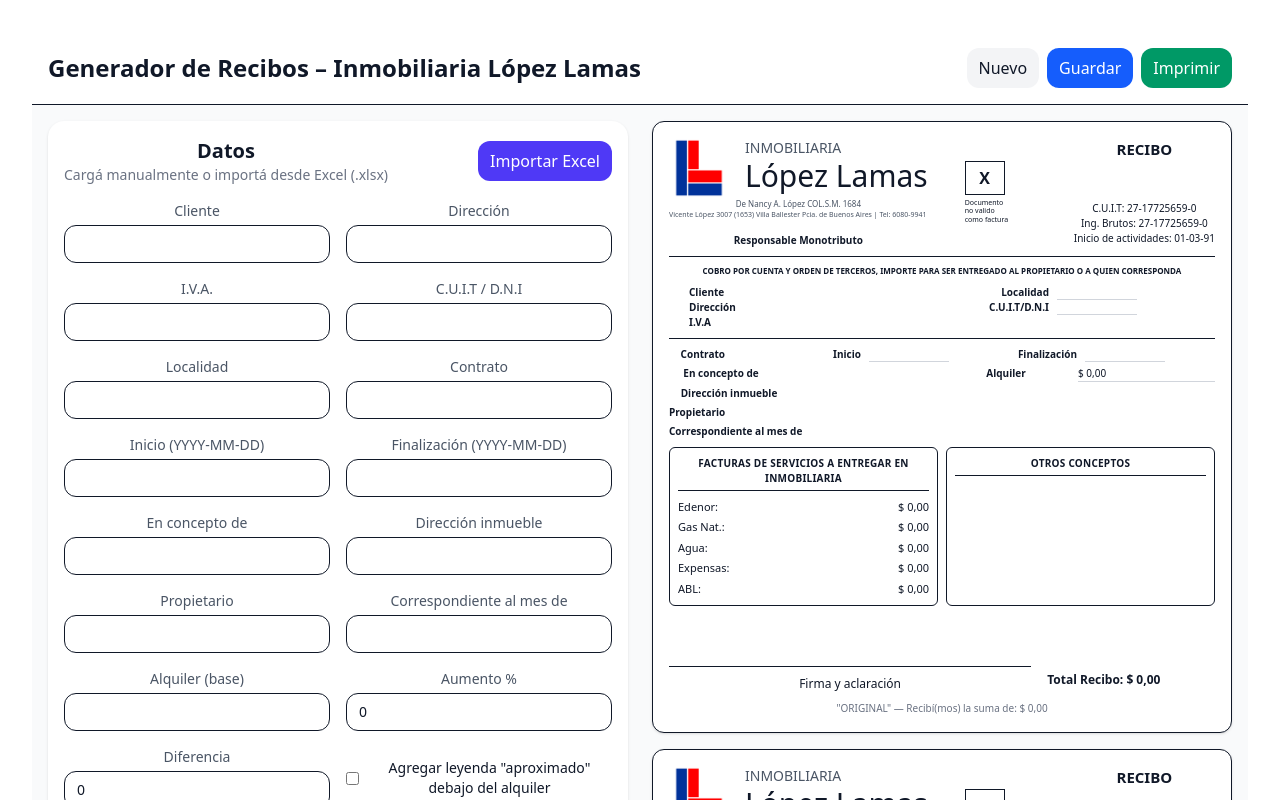
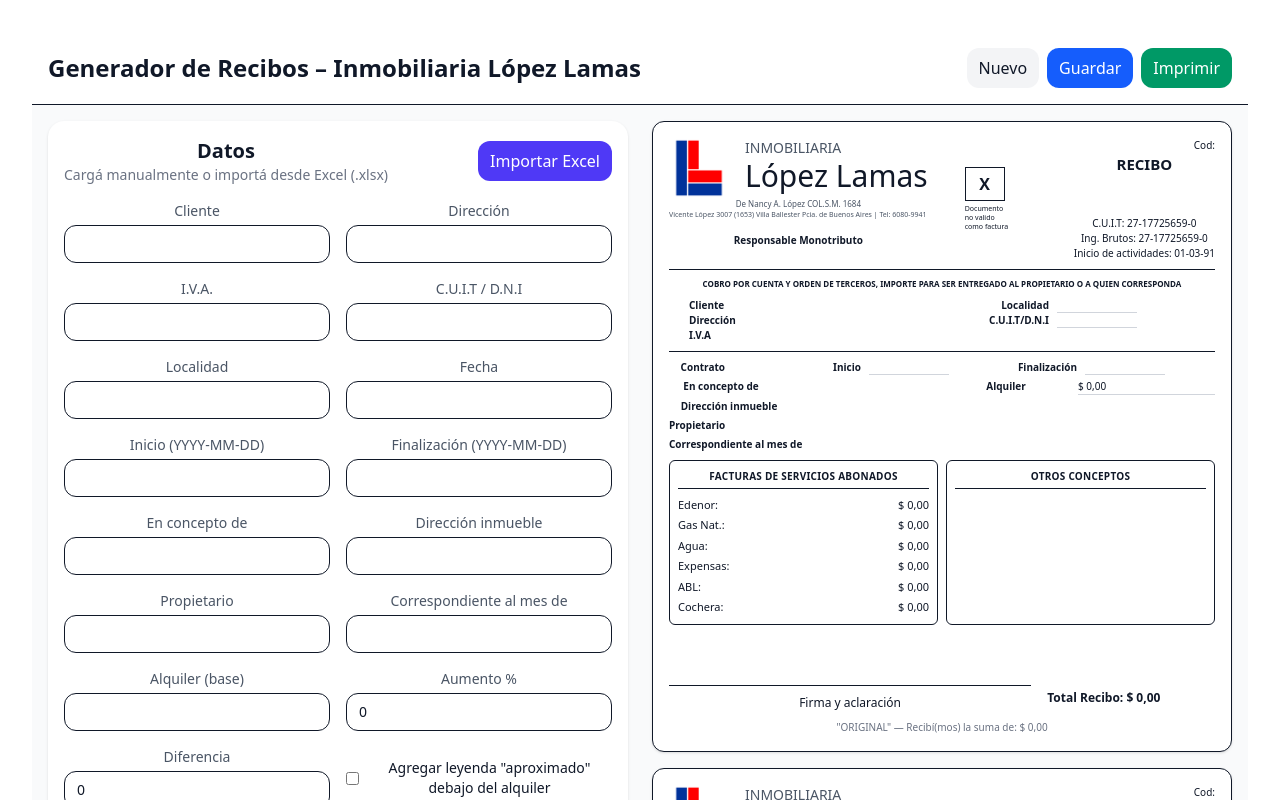
Before and after one commit to angryPotatoFace/recibosLopezLamas, a React (Vite) app: page / in a window 1280 px wide. Shown: the top 800 px of the page. Built offline with nearby package versions, Linux system fonts and the light colour scheme.

Commit message:
Mejoras en recibo + carga masiva

```diff
--- a/src/generadorRecibo.tsx
+++ b/src/generadorRecibo.tsx
@@ -34,7 +34,8 @@
       Number(u.gas || 0) +
       Number(u.agua || 0) +
       Number(u.expensas || 0) +
-      Number(u.abl || 0));
+      Number(u.abl || 0)) +
+      Number(u.cochera || 0);
   }, [data.utilities]);
 
   const diferencia = useMemo(()=> {
@@ -50,13 +51,17 @@
     const buf = await file.arrayBuffer();
     const wb = XLSX.read(buf);
     const ws = wb.Sheets[wb.SheetNames[0]];
-    const rows = XLSX.utils.sheet_to_json(ws, { defval: "" });
+    const rows: any[] = XLSX.utils.sheet_to_json(ws, { defval: "" });
     if (!rows.length) return;
-    const r: any = rows[0];
+
+    // Convierte TODAS las filas del Excel a ReceiptData[]
+    const parsed: ReceiptData[] = rows.map((r: any) => {
       const m: Record<string, any> = {};
       Object.entries(r).forEach(([k, v]) => (m[fromExcelHeader(k)] = v));
 
-    const next: ReceiptData = {
+      const item: ReceiptData = {
+        codigo: m["codigo"] ?? "",
+        fecha: m["fecha"] ?? "",
         cliente: m["cliente"] ?? "",
         direccion: m["direccion"] ?? "",
         iva: m["iva"] ?? "",
@@ -80,22 +85,32 @@
           agua: m["agua"] !== "" ? Number(m["agua"]) : "",
           expensas: m["expensas"] !== "" ? Number(m["expensas"]) : "",
           abl: m["abl"] !== "" ? Number(m["abl"]) : "",
+          cochera: m["cochera"] !== "" ? Number(m["cochera"]) : "",
         },
         diferencia: m["diferencia"] !== "" ? Number(m["diferencia"]) : "",
         hayDiferencia: parseBoolLike(m["hayDiferencia"]),
       };
-    setData(next);
+      return item;
+    });
+
+    // Agrega todas las filas a “Recibos guardados” (al principio) y carga la primera en el formulario
+    setSavedList((prev) => [...parsed, ...prev]);
+    setData(parsed[0] ?? { ...EMPTY_DATA });
   };
 
-  const handleSave = () => {
-    setSavedList((list) => [data, ...list]);
-  };
+  const handleSave = () => setSavedList((list) => [data, ...list]);
+
 
   const handleNew = () => setData({ ...EMPTY_DATA });
 
   const loadSaved = (idx: number) => setData(savedList[idx]);
 
   const handlePrint = () => window.print();
+
+  const handleDeleteSaved = (idx: number) => {
+    if (!confirm("¿Borrar este recibo guardado? Esta acción no se puede deshacer.")) return;
+    setSavedList((prev) => prev.filter((_, i) => i !== idx));
+  };
 
   return (
     <div className="min-h-screen bg-gray-50 text-gray-900">
@@ -138,7 +153,7 @@
               <Text label="C.U.I.T / D.N.I" value={data.cuiltDni} onChange={(v) => setData({ ...data, cuiltDni: v })} />
               <Text label="Localidad" value={data.localidad} onChange={(v) => setData({ ...data, localidad: v })} />
 
-              <Text label="Contrato" value={data.contrato} onChange={(v) => setData({ ...data, contrato: v })} />
+              <Text label="Fecha" value={data.fecha} onChange={(v) => setData({ ...data, fecha: v })} />
               <Text label="Inicio (YYYY-MM-DD)" value={data.inicio} onChange={(v) => setData({ ...data, inicio: v })} />
               <Text label="Finalización (YYYY-MM-DD)" value={data.finalizacion} onChange={(v) => setData({ ...data, finalizacion: v })} />
 
@@ -174,6 +189,7 @@
                 <NumberInput label="Agua" value={data.utilities.agua ?? ""} onChange={(v) => handleUtilityChange("agua", String(v))} />
                 <NumberInput label="Expensas" value={data.utilities.expensas ?? ""} onChange={(v) => handleUtilityChange("expensas", String(v))} />
                 <NumberInput label="ABL" value={data.utilities.abl ?? ""} onChange={(v) => handleUtilityChange("abl", String(v))} />
+                <NumberInput label="Cochera" value={data.utilities.cochera ?? ""} onChange={(v) => handleUtilityChange("cochera", String(v))} />
               </div>
               <div className="mt-4 text-sm text-gray-600">
                 <p><span className="font-medium">Total alquiler:</span> {money(totalAlquiler)} {data.aproximado && <em className="ml-1">(aproximado)</em>}</p>
@@ -192,9 +208,12 @@
                 <li key={i} className="py-2 flex items-center justify-between">
                   <div>
                     <p className="font-medium">{r.mesCorrespondiente || "(sin mes)"} — {r.cliente || "(sin cliente)"}</p>
-                    <p className="text-xs text-gray-500">{r.direccionInmueble}</p>
+                    <p className="text-xs text-gray-500 text-left">{r.direccionInmueble}</p>
                   </div>
+                  <div className="flex gap-2">
                     <button className="px-3 py-1 rounded-lg bg-gray-100 hover:bg-gray-200" onClick={() => loadSaved(i)}>Cargar</button>
+                    <button type="button" className="px-3 py-1 rounded-lg border border-red-200 text-red-700 bg-red-50 hover:bg-red-100" onClick={() => handleDeleteSaved(i)}>Borrar</button>
+                  </div>
                 </li>
               ))}
             </ul>
--- a/src/helpers/index.tsx
+++ b/src/helpers/index.tsx
@@ -110,7 +110,9 @@
 
         <div className="align-text-bottom text-[10px]">
           <div className="font-bold text-[15px]">
+             <p className="font-light text-[10px] text-right">Cod: {data.codigo}</p>
              <p>RECIBO</p>
+             <p>{data.fecha}</p>
           </div>
           <div className="mt-10">
             <p>C.U.I.T: 27-17725659-0</p>
@@ -138,7 +140,7 @@
 
       <hr className="mt-2 w-full"/>
       <div className="flex mt-2 text-[10px] text-right">
-        <Row className="w-16 text-nowrap" label="Contrato" value={data.contrato} />
+        <Row className="w-16 text-nowrap" label="Contrato" />
         <Row label="Inicio" value={data.inicio} />
         <Row label="Finalización" value={data.finalizacion} />
       </div>
@@ -166,13 +168,14 @@
       </div>
 
       <div className="mt-2 grid grid-cols-2 gap-2">
-        <Box title="Facturas de servicios a entregar en inmobiliaria">
+        <Box title="Facturas de servicios abonados">
           <div className="text-[11px] space-y-1">
             <div className="flex justify-between"><span>Edenor:</span><span>{money(Number(data.utilities.edenor || 0))}</span></div>
             <div className="flex justify-between"><span>Gas Nat.:</span><span>{money(Number(data.utilities.gas || 0))}</span></div>
             <div className="flex justify-between"><span>Agua:</span><span>{money(Number(data.utilities.agua || 0))}</span></div>
             <div className="flex justify-between"><span>Expensas:</span><span>{money(Number(data.utilities.expensas || 0))}</span></div>
             <div className="flex justify-between"><span>ABL:</span><span>{money(Number(data.utilities.abl || 0))}</span></div>
+            <div className="flex justify-between"><span>Cochera:</span><span>{money(Number(data.utilities.cochera || 0))}</span></div>
           </div>
         </Box>
         <Box title="Otros conceptos">
--- a/src/interfaz/index.tsx
+++ b/src/interfaz/index.tsx
@@ -4,9 +4,13 @@
   agua?: number | "";
   expensas?: number | "";
   abl?: number | "";
+  cochera?: number | "";
 }
 
 export interface ReceiptData {
+  codigo: string;
+  fecha: string; // YYYY-MM-DD
+
   cliente: string;
   direccion: string;
   iva: string;
@@ -34,4 +38,4 @@
 }
 
 
-export type UtilityKeys = "edenor" | "gas" | "agua" | "expensas" | "abl";
+export type UtilityKeys = "edenor" | "gas" | "agua" | "expensas" | "abl" | "cochera";
```
Lines whose indentation alone changed are shown as unchanged.
